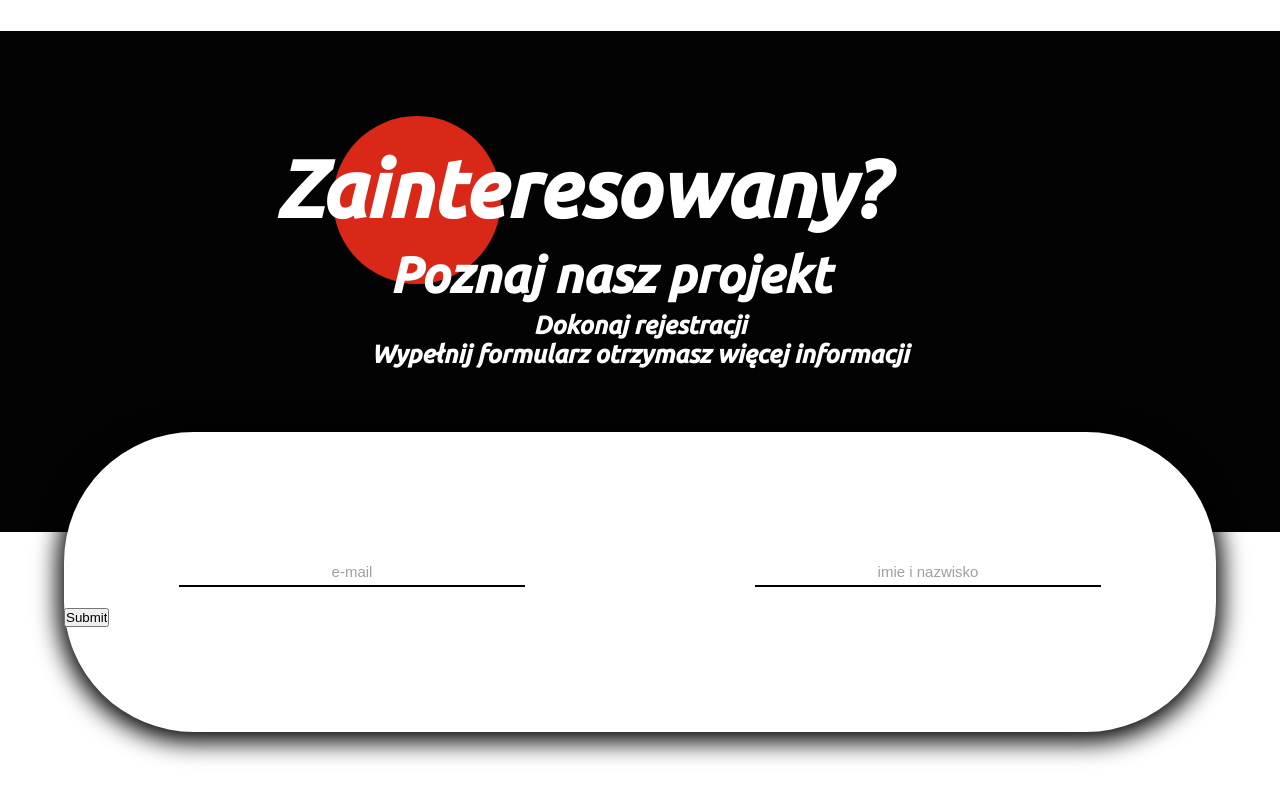
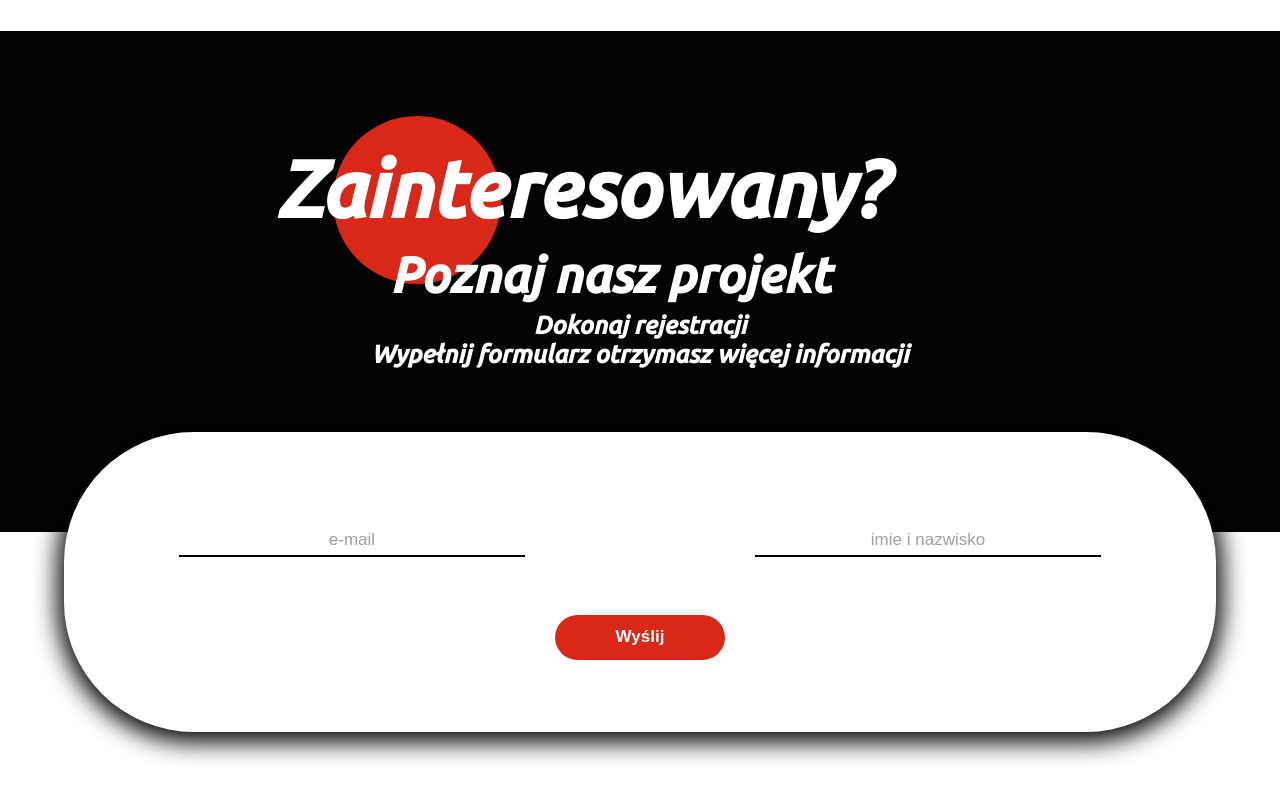
Before and after one commit to DamianKobylinski/System_BO, a Vue app in the folder front/: page / in a window 1280 px wide. Shown: the part 1897-2697 px from the top of the page. Built offline with nearby package versions, Linux system fonts and the light colour scheme.

Commit message:
Finished email and name input in form

```diff
--- a/front/src/assets/scss/_colors.scss
+++ b/front/src/assets/scss/_colors.scss
@@ -1,2 +1,3 @@
 $red: #D92818;
+$red-darker: #c42415;
 $bg-black: #030303;
--- a/front/src/components/Form.vue
+++ b/front/src/components/Form.vue
@@ -6,14 +6,21 @@
           type="text"
           placeholder="e-mail"
           class="email"
+          @input="handleEmailInput"
         >
         <input
           type="text"
           placeholder="imie i nazwisko"
           class="name"
+          @input="handleNameInput"
         >
       </div>
-      <input type="submit">
+      <input
+        type="submit"
+        class="submit-button"
+        content="Wyślij"
+        value="Wyślij"
+      >
     </form>
   </div>
 </template>
@@ -22,6 +29,22 @@
 
 export default {
   name: 'Form',
+  data() {
+    return {
+      emailInputValue: '',
+      nameInputValue: '',
+    };
+  },
+  methods: {
+    handleEmailInput(e) {
+      this.emailInputValue = e.target.value;
+      // console.log(this.emailInputValue);
+    },
+    handleNameInput(e) {
+      this.nameInputValue = e.target.value;
+      // console.log(this.nameInputValue);
+    },
+  },
 };
 </script>
 
@@ -58,15 +81,17 @@ export default {
         input{
             width: 30%;
             border: none;
-            border-bottom: 2px solid #000;
+            border-bottom: 2px solid $bg-black;
             text-align: center;
-            color: #000;
+            color: $bg-black;
             font-weight: 500;
             padding: 5px 0;
-            font-size: 15px;
+            font-size: 17px;
             margin: 20px 0;
+            transition: all ease-in 0.5s;
             &:focus{
               outline: none;
+              border-bottom: 2px solid $red;
             }
             &::placeholder{
               color: #9f9f9f;
@@ -79,5 +104,31 @@ export default {
             }
         }
     }
+    .submit-button{
+      display: flex;
+      align-content: center;
+      justify-content: center;
+      margin: 0 auto;
+      margin-top: 38px;
+      border: none;
+      background-color: $red;
+      width: 170px;
+      height: 45px;
+      border-radius: 70px;
+      color: white;
+      font-weight: 700;
+      font-size: 17px;
+      cursor: pointer;
+      transition: all 0.3s ease-in;
+      &:hover{
+        background-color: $red-darker;
+      }
+      @include mobile{
+        cursor: auto;
+      }
+      @include tablet{
+        cursor: auto;
+      }
+    }
 }
 </style>
```
